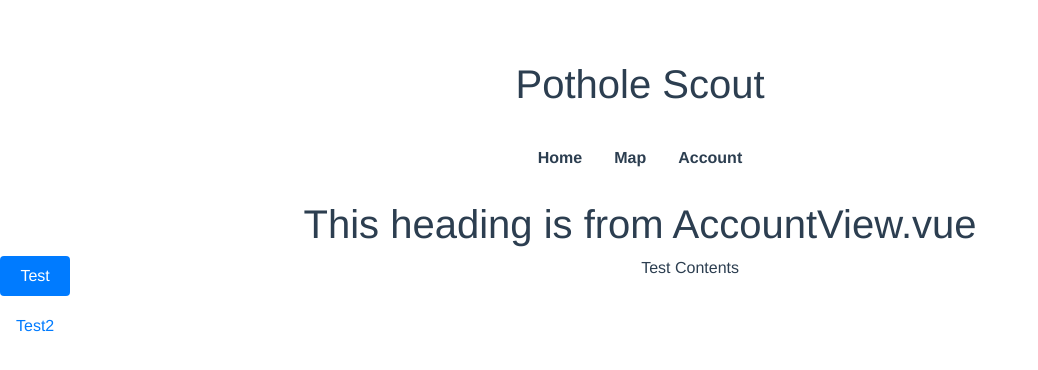
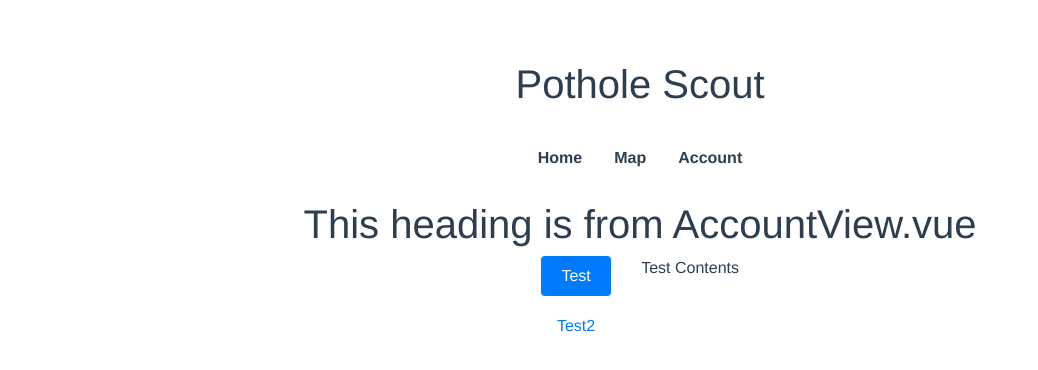
Before and after one commit to carharv/PotholeScout, a Vue app: page /account in a window 1280 px wide. Shown: the top 370 px of the page, without its empty margins (0-1038 px from the left). Built offline with nearby package versions, Linux system fonts and the light colour scheme; what vuejs-smart-table would draw is missing.

Commit message:
Minor styling

```diff
--- a/src/views/AccountView.vue
+++ b/src/views/AccountView.vue
@@ -6,6 +6,7 @@
       <router-link to="/account">Account</router-link>
     </nav>
     <h1>This heading is from AccountView.vue</h1>
+    <div id="accountTabs">
       <b-tabs pills vertical>
         <b-tab title="Test" active>
           <b-card-text>Test Contents</b-card-text>
@@ -14,6 +15,7 @@
           ><b-card-text>{{ testVar }}</b-card-text></b-tab
         >
       </b-tabs>
+    </div>
   </div>
 </template>
 
@@ -27,4 +29,11 @@ export default class AccountView extends Vue {
 }
 </script>
 
-<style></style>
+<style>
+#accountTabs {
+  display: flex;
+  flex-direction: column;
+  justify-content: center;
+  align-items: center;
+}
+</style>
```
Lines whose indentation alone changed are shown as unchanged.
